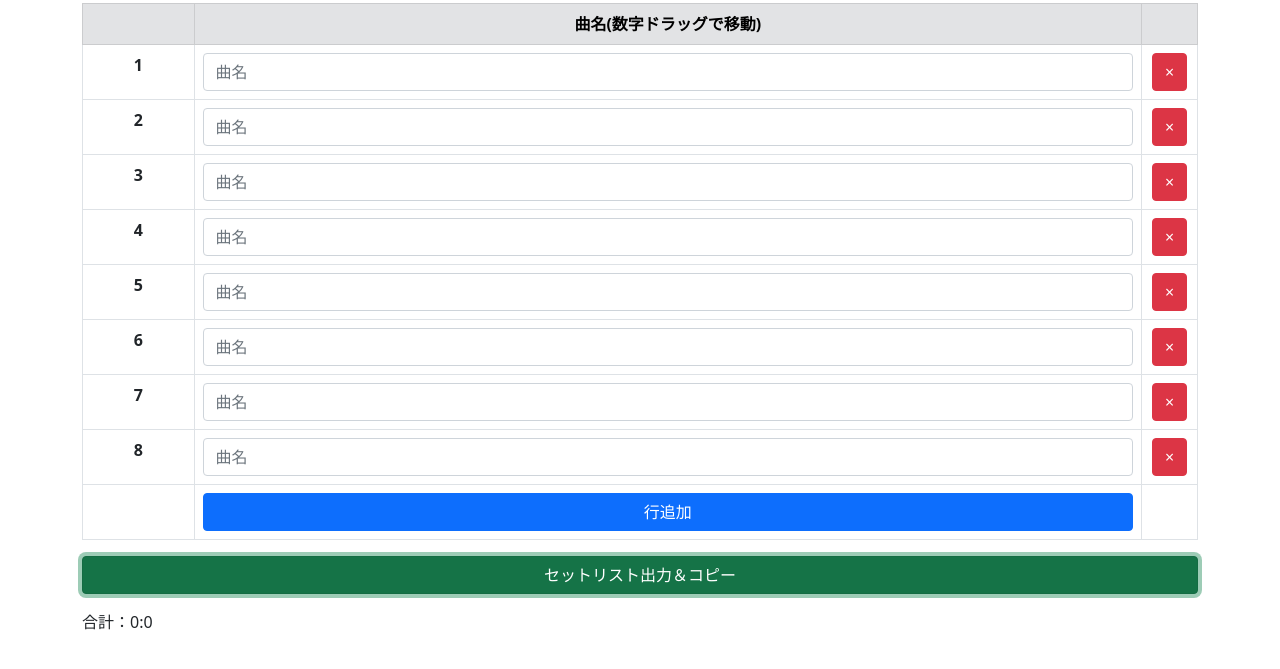
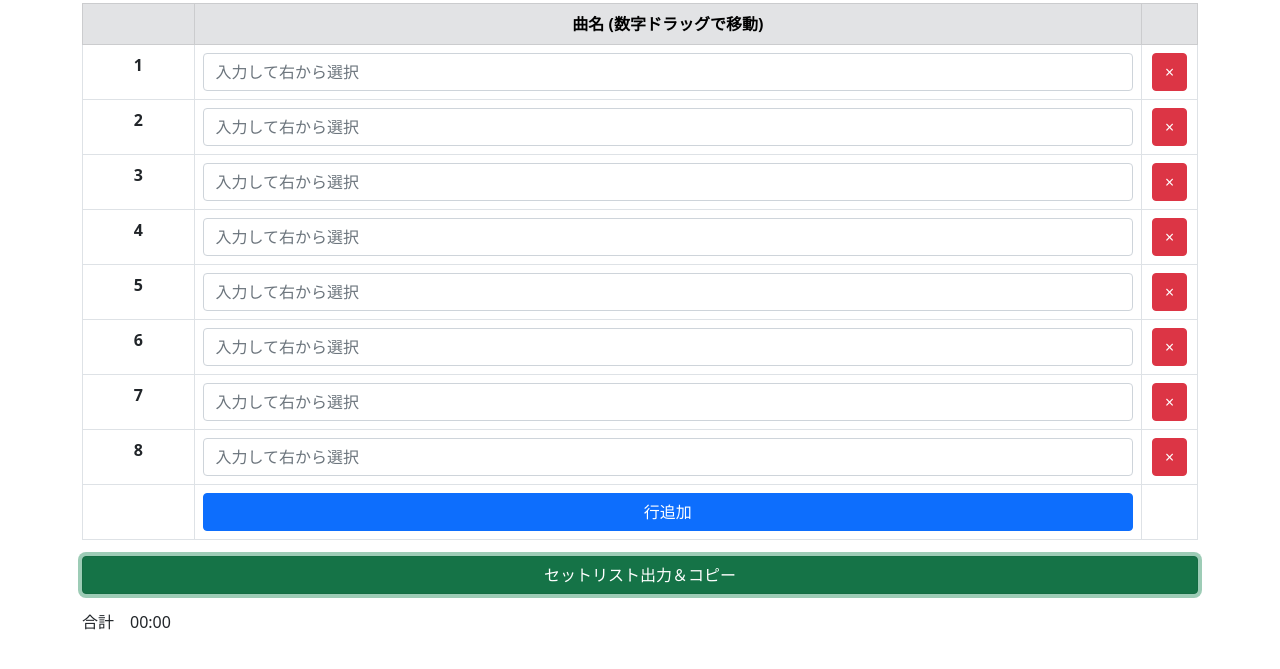
Before and after one commit to nozomiyamada/nozomiyamada.github.io, a plain HTML site: page setlist.html in a window 1280 px wide. Both pictures are taken after a click on the button "セットリスト出力＆コピー". Shown: the part 69-738 px from the top of the page. Drawn offline with nearby package versions, Linux system fonts and the light colour scheme.

Commit message:
Update setlist.html

```diff
--- a/setlist.html
+++ b/setlist.html
@@ -16,50 +16,48 @@
       <table class="table table-bordered text-center" style="width: 100%">
         <thead class="table-secondary">
           <th style="width:10%"></th>
-          <th>曲名(数字ドラッグで移動)</th>
+          <th>曲名 (数字ドラッグで移動)</th>
           <th style="width:5%"></th>
         </thead>
         <tbody id="sort_table">
           <tr>
             <th>1</th>
-            <td><input class="form-control" type="search" placeholder="曲名" list="songlist"></td>
-            <td>
-              <button type="button" class="btn btn-danger" onclick="deleteRow(this)">×</button>
-            </td>
+            <td><input class="form-control" type="search" placeholder="入力して右から選択" list="songlist"></td>
+            <td><button type="button" class="btn btn-danger" onclick="deleteRow(this)">×</button></td>
           </tr>
           <tr>
             <th>2</th>
-            <td><input class="form-control" type="search" placeholder="曲名" list="songlist"></td>
+            <td><input class="form-control" type="search" placeholder="入力して右から選択" list="songlist"></td>
             <td><button type="button" class="btn btn-danger" onclick="deleteRow(this)">×</button></td>
           </tr>
           <tr>
             <th>3</th>
-            <td><input class="form-control" type="search" placeholder="曲名" list="songlist"></td>
+            <td><input class="form-control" type="search" placeholder="入力して右から選択" list="songlist"></td>
             <td><button type="button" class="btn btn-danger" onclick="deleteRow(this)">×</button></td>
           </tr>
           <tr>
             <th>4</th>
-            <td><input class="form-control" type="search" placeholder="曲名" list="songlist"></td>
+            <td><input class="form-control" type="search" placeholder="入力して右から選択" list="songlist"></td>
             <td><button type="button" class="btn btn-danger" onclick="deleteRow(this)">×</button></td>
           </tr>
           <tr>
             <th>5</th>
-            <td><input class="form-control" type="search" placeholder="曲名" list="songlist"></td>
+            <td><input class="form-control" type="search" placeholder="入力して右から選択" list="songlist"></td>
             <td><button type="button" class="btn btn-danger" onclick="deleteRow(this)">×</button></td>
           </tr>
           <tr>
             <th>6</th>
-            <td><input class="form-control" type="search" placeholder="曲名" list="songlist"></td>
+            <td><input class="form-control" type="search" placeholder="入力して右から選択" list="songlist"></td>
             <td><button type="button" class="btn btn-danger" onclick="deleteRow(this)">×</button></td>
           </tr>
           <tr>
             <th>7</th>
-            <td><input class="form-control" type="search" placeholder="曲名" list="songlist"></td>
+            <td><input class="form-control" type="search" placeholder="入力して右から選択" list="songlist"></td>
             <td><button type="button" class="btn btn-danger" onclick="deleteRow(this)">×</button></td>
           </tr>
           <tr>
             <th>8</th>
-            <td><input class="form-control" type="search" placeholder="曲名" list="songlist"></td>
+            <td><input class="form-control" type="search" placeholder="入力して右から選択" list="songlist"></td>
             <td><button type="button" class="btn btn-danger" onclick="deleteRow(this)">×</button></td>
           </tr>
         </tbody>
@@ -71,7 +69,7 @@
           </tr>
         </tfoot>
       </table>
-      <button type="button" class="btn btn-success" style="width: 100%" onclick="createOutput();">セットリスト出力＆コピー</button>
+      <button type="button" class="btn btn-success" id="outbut_btn" style="width: 100%" onclick="createOutput();">セットリスト出力＆コピー</button>
     </div>
     <div class="container mt-3">
       <div id="output_text"></div>
@@ -106,6 +104,18 @@
       document.getElementById("songlist").innerHTML += `<option value="${song}"></option>`
     }
 
+    function createTime(second){
+      var hour = Math.floor(second / 3600);
+      second -= hour * 3600;
+      var minute = Math.floor(second / 60);
+      second -= minute * 60
+      if(hour != 0){
+        return `${hour}:${String(minute).padStart(2, '0')}:${String(second).padStart(2, '0')}`
+      }else{
+        return `${String(minute).padStart(2, '0')}:${String(second).padStart(2, '0')}`
+      }
+    }
+
     function createOutput() {
       var inputs = document.querySelectorAll('input.form-control');
       var output_text = document.getElementById('output_text');
@@ -118,13 +128,14 @@
         var songname = inputs[i].value.trim();
         if (songname in data) {
           var second = data[songname]
-          var time = `${Math.floor(second / 60)}:${second % 60}`
           count += 1;
           second_total += second;
-          output_text.innerHTML += `${count}. ${inputs[i].value} (${time})<br>`
+          output_text.innerHTML += `${count}. ${songname} (${createTime(second)})<br>`
         }
       }
-      output_text.innerHTML += `合計：${Math.floor(second_total / 60)}:${second_total % 60}<br>`
+      output_text.innerHTML += `合計　${createTime(second_total)}<br>`
+      // scroll
+      window.scrollTo({top:outbut_btn.getBoundingClientRect().top, behavior:"smooth"});
       // copy to clipboard
       navigator.clipboard.writeText(document.getElementById('output_text').innerText.trim())
     }
@@ -137,7 +148,7 @@
       var nums = sort_table.querySelectorAll('th').length;
       sort_table.innerHTML += `<tr>\
         <th>${nums + 1}</th>\
-        <td><input class="form-control" type="search" placeholder="曲名" list="songlist"></td>\
+        <td><input class="form-control" type="search" placeholder="入力して右から選択" list="songlist"></td>\
         <td><button type="button" class="btn btn-danger" onclick="deleteRow(this)">×</button></td>\
         </tr>`;
       // reinsert old values
```
